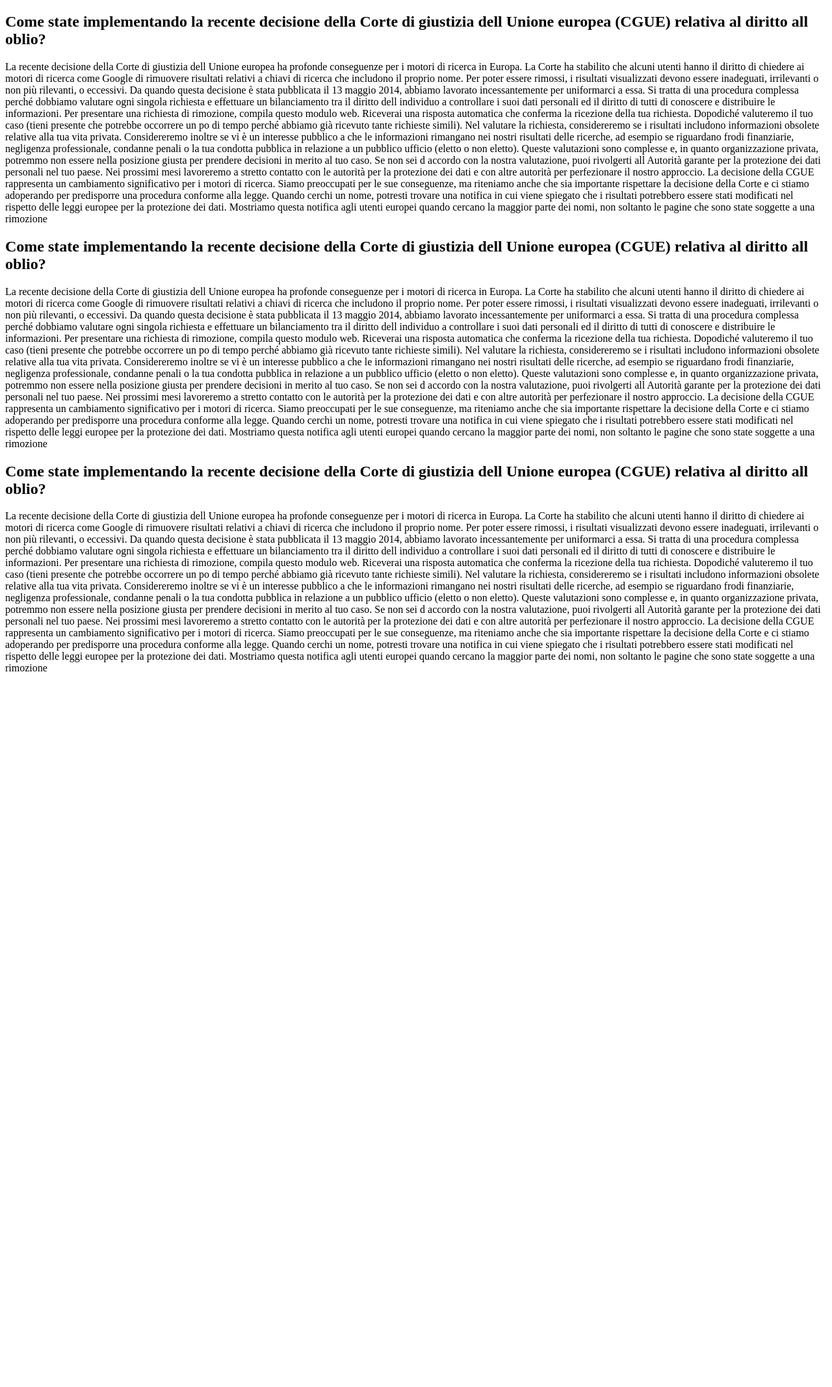
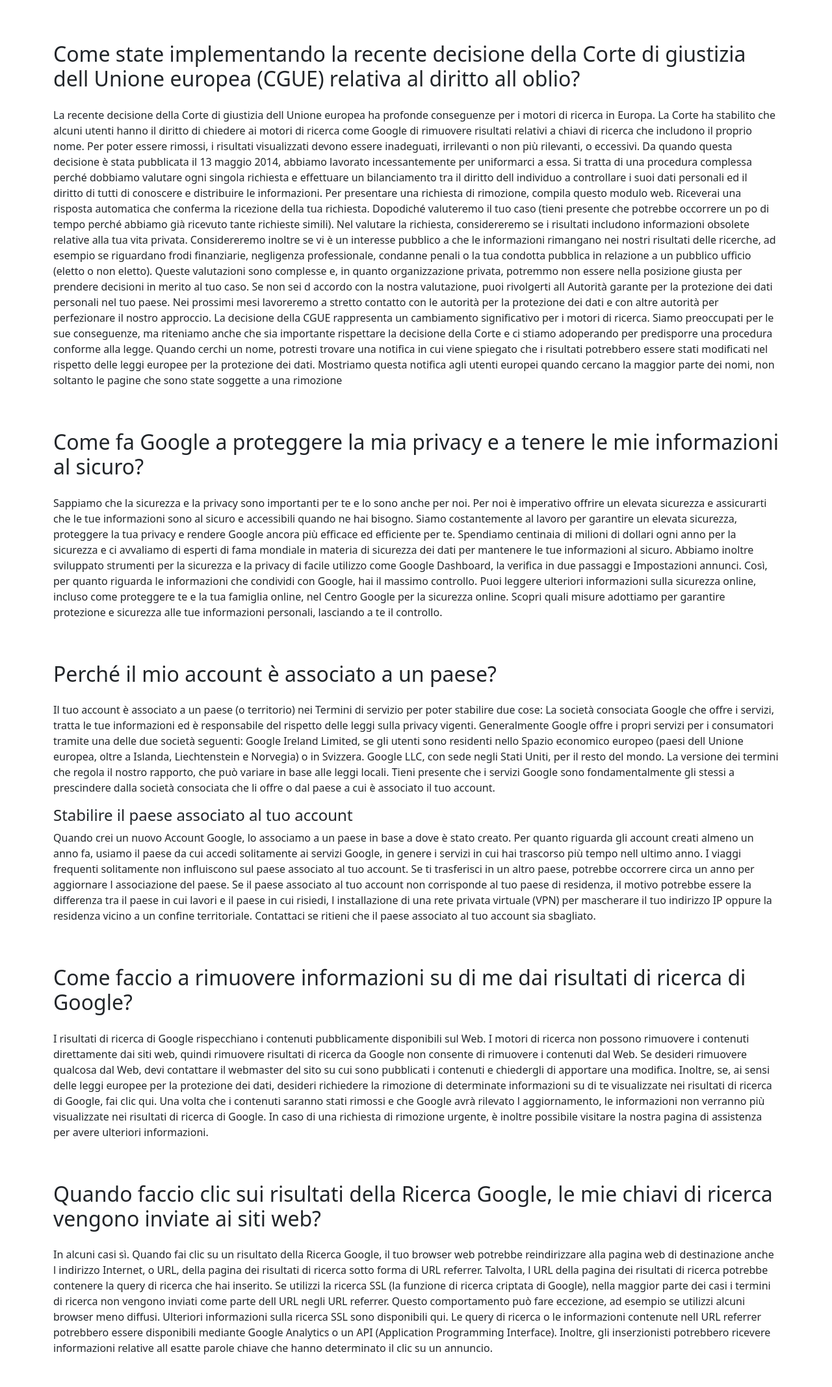
Before and after one commit to bittoMazza/php-google-faq, a PHP site: page / in a window 1280 px wide. Shown: the whole page at 65% size. Before the commit the page ends 1033 px from the top, so only its background shows below. Run offline with PHP 8.4, Linux system fonts and the light colour scheme.

Commit message:
create array with titles and contents

```diff
--- a/index.php
+++ b/index.php
@@ -4,6 +4,7 @@
     <meta charset="UTF-8">
     <meta http-equiv="X-UA-Compatible" content="IE=edge">
     <meta name="viewport" content="width=device-width, initial-scale=1.0">
+    <link href="https://cdn.jsdelivr.net/npm/bootstrap@5.2.0/dist/css/bootstrap.min.css" rel="stylesheet" integrity="sha384-gH2yIJqKdNHPEq0n4Mqa/HGKIhSkIHeL5AyhkYV8i59U5AR6csBvApHHNl/vI1Bx" crossorigin="anonymous">
     <title>Document</title>
 </head>
 <body>
@@ -11,48 +12,73 @@
         $faqs = [
             [
                 'question' => 'Come state implementando la recente decisione della Corte di giustizia dell Unione europea (CGUE) relativa al diritto all oblio?',
+
                 'content' => 'La recente decisione della Corte di giustizia dell Unione europea ha profonde conseguenze per i motori di ricerca in Europa. La Corte ha stabilito che alcuni utenti hanno il diritto di chiedere ai motori di ricerca come Google di rimuovere risultati relativi a chiavi di ricerca che includono il proprio nome. Per poter essere rimossi, i risultati visualizzati devono essere inadeguati, irrilevanti o non più rilevanti, o eccessivi.
+                Da quando questa decisione è stata pubblicata il 13 maggio 2014, abbiamo lavorato incessantemente per uniformarci a essa. Si tratta di una procedura complessa perché dobbiamo valutare ogni singola richiesta e effettuare un bilanciamento tra il diritto dell individuo a controllare i suoi dati personali ed il diritto di tutti di conoscere e distribuire le informazioni.
+                Per presentare una richiesta di rimozione, compila questo modulo web. Riceverai una risposta automatica che conferma la ricezione della tua richiesta. Dopodiché valuteremo il tuo caso (tieni presente che potrebbe occorrere un po di tempo perché abbiamo già ricevuto tante richieste simili). Nel valutare la richiesta, considereremo se i risultati includono informazioni obsolete relative alla tua vita privata. Considereremo inoltre se vi è un interesse pubblico a che le informazioni rimangano nei nostri risultati delle ricerche, ad esempio se riguardano frodi finanziarie, negligenza professionale, condanne penali o la tua condotta pubblica in relazione a un pubblico ufficio (eletto o non eletto). Queste valutazioni sono complesse e, in quanto organizzazione privata, potremmo non essere nella posizione giusta per prendere decisioni in merito al tuo caso. Se non sei d accordo con la nostra valutazione, puoi rivolgerti all Autorità garante per la protezione dei dati personali nel tuo paese.
+                Nei prossimi mesi lavoreremo a stretto contatto con le autorità per la protezione dei dati e con altre autorità per perfezionare il nostro approccio. La decisione della CGUE rappresenta un cambiamento significativo per i motori di ricerca. Siamo preoccupati per le sue conseguenze, ma riteniamo anche che sia importante rispettare la decisione della Corte e ci stiamo adoperando per predisporre una procedura conforme alla legge.
+                Quando cerchi un nome, potresti trovare una notifica in cui viene spiegato che i risultati potrebbero essere stati modificati nel rispetto delle leggi europee per la protezione dei dati. Mostriamo questa notifica agli utenti europei quando cercano la maggior parte dei nomi, non soltanto le pagine che sono state soggette a una rimozione',
 
-                Da quando questa decisione è stata pubblicata il 13 maggio 2014, abbiamo lavorato incessantemente per uniformarci a essa. Si tratta di una procedura complessa perché dobbiamo valutare ogni singola richiesta e effettuare un bilanciamento tra il diritto dell individuo a controllare i suoi dati personali ed il diritto di tutti di conoscere e distribuire le informazioni.
+                'sub_title' => '',
 
-                Per presentare una richiesta di rimozione, compila questo modulo web. Riceverai una risposta automatica che conferma la ricezione della tua richiesta. Dopodiché valuteremo il tuo caso (tieni presente che potrebbe occorrere un po di tempo perché abbiamo già ricevuto tante richieste simili). Nel valutare la richiesta, considereremo se i risultati includono informazioni obsolete relative alla tua vita privata. Considereremo inoltre se vi è un interesse pubblico a che le informazioni rimangano nei nostri risultati delle ricerche, ad esempio se riguardano frodi finanziarie, negligenza professionale, condanne penali o la tua condotta pubblica in relazione a un pubblico ufficio (eletto o non eletto). Queste valutazioni sono complesse e, in quanto organizzazione privata, potremmo non essere nella posizione giusta per prendere decisioni in merito al tuo caso. Se non sei d accordo con la nostra valutazione, puoi rivolgerti all Autorità garante per la protezione dei dati personali nel tuo paese.
+                'sub_content' => '',
 
-                Nei prossimi mesi lavoreremo a stretto contatto con le autorità per la protezione dei dati e con altre autorità per perfezionare il nostro approccio. La decisione della CGUE rappresenta un cambiamento significativo per i motori di ricerca. Siamo preoccupati per le sue conseguenze, ma riteniamo anche che sia importante rispettare la decisione della Corte e ci stiamo adoperando per predisporre una procedura conforme alla legge.
-
-                Quando cerchi un nome, potresti trovare una notifica in cui viene spiegato che i risultati potrebbero essere stati modificati nel rispetto delle leggi europee per la protezione dei dati. Mostriamo questa notifica agli utenti europei quando cercano la maggior parte dei nomi, non soltanto le pagine che sono state soggette a una rimozione'
             ],
             [
-                'question' => 'Come state implementando la recente decisione della Corte di giustizia dell Unione europea (CGUE) relativa al diritto all oblio?',
-                'content' => 'La recente decisione della Corte di giustizia dell Unione europea ha profonde conseguenze per i motori di ricerca in Europa. La Corte ha stabilito che alcuni utenti hanno il diritto di chiedere ai motori di ricerca come Google di rimuovere risultati relativi a chiavi di ricerca che includono il proprio nome. Per poter essere rimossi, i risultati visualizzati devono essere inadeguati, irrilevanti o non più rilevanti, o eccessivi.
+                'question' => 'Come fa Google a proteggere la mia privacy e a tenere le mie informazioni al sicuro?',
 
-                Da quando questa decisione è stata pubblicata il 13 maggio 2014, abbiamo lavorato incessantemente per uniformarci a essa. Si tratta di una procedura complessa perché dobbiamo valutare ogni singola richiesta e effettuare un bilanciamento tra il diritto dell individuo a controllare i suoi dati personali ed il diritto di tutti di conoscere e distribuire le informazioni.
+                'content' => 'Sappiamo che la sicurezza e la privacy sono importanti per te e lo sono anche per noi. Per noi è imperativo offrire un elevata sicurezza e assicurarti che le tue informazioni sono al sicuro e accessibili quando ne hai bisogno.
+                Siamo costantemente al lavoro per garantire un elevata sicurezza, proteggere la tua privacy e rendere Google ancora più efficace ed efficiente per te. Spendiamo centinaia di milioni di dollari ogni anno per la sicurezza e ci avvaliamo di esperti di fama mondiale in materia di sicurezza dei dati per mantenere le tue informazioni al sicuro. Abbiamo inoltre sviluppato strumenti per la sicurezza e la privacy di facile utilizzo come Google Dashboard, la verifica in due passaggi e Impostazioni annunci. Così, per quanto riguarda le informazioni che condividi con Google, hai il massimo controllo.
+                Puoi leggere ulteriori informazioni sulla sicurezza online, incluso come proteggere te e la tua famiglia online, nel Centro Google per la sicurezza online.
+                Scopri quali misure adottiamo per garantire protezione e sicurezza alle tue informazioni personali, lasciando a te il controllo.',
+                'sub_title' => '',
 
-                Per presentare una richiesta di rimozione, compila questo modulo web. Riceverai una risposta automatica che conferma la ricezione della tua richiesta. Dopodiché valuteremo il tuo caso (tieni presente che potrebbe occorrere un po di tempo perché abbiamo già ricevuto tante richieste simili). Nel valutare la richiesta, considereremo se i risultati includono informazioni obsolete relative alla tua vita privata. Considereremo inoltre se vi è un interesse pubblico a che le informazioni rimangano nei nostri risultati delle ricerche, ad esempio se riguardano frodi finanziarie, negligenza professionale, condanne penali o la tua condotta pubblica in relazione a un pubblico ufficio (eletto o non eletto). Queste valutazioni sono complesse e, in quanto organizzazione privata, potremmo non essere nella posizione giusta per prendere decisioni in merito al tuo caso. Se non sei d accordo con la nostra valutazione, puoi rivolgerti all Autorità garante per la protezione dei dati personali nel tuo paese.
-
-                Nei prossimi mesi lavoreremo a stretto contatto con le autorità per la protezione dei dati e con altre autorità per perfezionare il nostro approccio. La decisione della CGUE rappresenta un cambiamento significativo per i motori di ricerca. Siamo preoccupati per le sue conseguenze, ma riteniamo anche che sia importante rispettare la decisione della Corte e ci stiamo adoperando per predisporre una procedura conforme alla legge.
-
-                Quando cerchi un nome, potresti trovare una notifica in cui viene spiegato che i risultati potrebbero essere stati modificati nel rispetto delle leggi europee per la protezione dei dati. Mostriamo questa notifica agli utenti europei quando cercano la maggior parte dei nomi, non soltanto le pagine che sono state soggette a una rimozione'
+                'sub_content' => '',
             ],
             [
-                'question' => 'Come state implementando la recente decisione della Corte di giustizia dell Unione europea (CGUE) relativa al diritto all oblio?',
-                'content' => 'La recente decisione della Corte di giustizia dell Unione europea ha profonde conseguenze per i motori di ricerca in Europa. La Corte ha stabilito che alcuni utenti hanno il diritto di chiedere ai motori di ricerca come Google di rimuovere risultati relativi a chiavi di ricerca che includono il proprio nome. Per poter essere rimossi, i risultati visualizzati devono essere inadeguati, irrilevanti o non più rilevanti, o eccessivi.
+                'question' => 'Perché il mio account è associato a un paese?',
 
-                Da quando questa decisione è stata pubblicata il 13 maggio 2014, abbiamo lavorato incessantemente per uniformarci a essa. Si tratta di una procedura complessa perché dobbiamo valutare ogni singola richiesta e effettuare un bilanciamento tra il diritto dell individuo a controllare i suoi dati personali ed il diritto di tutti di conoscere e distribuire le informazioni.
+                'content' => 'Il tuo account è associato a un paese (o territorio) nei Termini di servizio per poter stabilire due cose:
+                La società consociata Google che offre i servizi, tratta le tue informazioni ed è responsabile del rispetto delle leggi sulla privacy vigenti. Generalmente Google offre i propri servizi per i consumatori tramite una delle due società seguenti:
+                Google Ireland Limited, se gli utenti sono residenti nello Spazio economico europeo (paesi dell Unione europea, oltre a Islanda, Liechtenstein e Norvegia) o in Svizzera.
+                Google LLC, con sede negli Stati Uniti, per il resto del mondo.
+                La versione dei termini che regola il nostro rapporto, che può variare in base alle leggi locali.
+                Tieni presente che i servizi Google sono fondamentalmente gli stessi a prescindere dalla società consociata che li offre o dal paese a cui è associato il tuo account.',
 
-                Per presentare una richiesta di rimozione, compila questo modulo web. Riceverai una risposta automatica che conferma la ricezione della tua richiesta. Dopodiché valuteremo il tuo caso (tieni presente che potrebbe occorrere un po di tempo perché abbiamo già ricevuto tante richieste simili). Nel valutare la richiesta, considereremo se i risultati includono informazioni obsolete relative alla tua vita privata. Considereremo inoltre se vi è un interesse pubblico a che le informazioni rimangano nei nostri risultati delle ricerche, ad esempio se riguardano frodi finanziarie, negligenza professionale, condanne penali o la tua condotta pubblica in relazione a un pubblico ufficio (eletto o non eletto). Queste valutazioni sono complesse e, in quanto organizzazione privata, potremmo non essere nella posizione giusta per prendere decisioni in merito al tuo caso. Se non sei d accordo con la nostra valutazione, puoi rivolgerti all Autorità garante per la protezione dei dati personali nel tuo paese.
+                'sub_title' => 'Stabilire il paese associato al tuo account',
 
-                Nei prossimi mesi lavoreremo a stretto contatto con le autorità per la protezione dei dati e con altre autorità per perfezionare il nostro approccio. La decisione della CGUE rappresenta un cambiamento significativo per i motori di ricerca. Siamo preoccupati per le sue conseguenze, ma riteniamo anche che sia importante rispettare la decisione della Corte e ci stiamo adoperando per predisporre una procedura conforme alla legge.
+                'sub_content' => 'Quando crei un nuovo Account Google, lo associamo a un paese in base a dove è stato creato. Per quanto riguarda gli account creati almeno un anno fa, usiamo il paese da cui accedi solitamente ai servizi Google, in genere i servizi in cui hai trascorso più tempo nell ultimo anno.
+                I viaggi frequenti solitamente non influiscono sul paese associato al tuo account. Se ti trasferisci in un altro paese, potrebbe occorrere circa un anno per aggiornare l associazione del paese.
+                Se il paese associato al tuo account non corrisponde al tuo paese di residenza, il motivo potrebbe essere la differenza tra il paese in cui lavori e il paese in cui risiedi, l installazione di una rete privata virtuale (VPN) per mascherare il tuo indirizzo IP oppure la residenza vicino a un confine territoriale. Contattaci se ritieni che il paese associato al tuo account sia sbagliato.'
+            ],
+            [
+                'question' => 'Come faccio a rimuovere informazioni su di me dai risultati di ricerca di Google?',
 
-                Quando cerchi un nome, potresti trovare una notifica in cui viene spiegato che i risultati potrebbero essere stati modificati nel rispetto delle leggi europee per la protezione dei dati. Mostriamo questa notifica agli utenti europei quando cercano la maggior parte dei nomi, non soltanto le pagine che sono state soggette a una rimozione'
+                'content' => 'I risultati di ricerca di Google rispecchiano i contenuti pubblicamente disponibili sul Web. I motori di ricerca non possono rimuovere i contenuti direttamente dai siti web, quindi rimuovere risultati di ricerca da Google non consente di rimuovere i contenuti dal Web. Se desideri rimuovere qualcosa dal Web, devi contattare il webmaster del sito su cui sono pubblicati i contenuti e chiedergli di apportare una modifica. Inoltre, se, ai sensi delle leggi europee per la protezione dei dati, desideri richiedere la rimozione di determinate informazioni su di te visualizzate nei risultati di ricerca di Google, fai clic qui. Una volta che i contenuti saranno stati rimossi e che Google avrà rilevato l aggiornamento, le informazioni non verranno più visualizzate nei risultati di ricerca di Google. In caso di una richiesta di rimozione urgente, è inoltre possibile visitare la nostra pagina di assistenza per avere ulteriori informazioni.',
+
+                'sub_title' => '',
+
+                'sub_content' => '',
             ],
+            [
+                'question' => 'Quando faccio clic sui risultati della Ricerca Google, le mie chiavi di ricerca vengono inviate ai siti web?',
+
+                'content' => 'In alcuni casi sì. Quando fai clic su un risultato della Ricerca Google, il tuo browser web potrebbe reindirizzare alla pagina web di destinazione anche l indirizzo Internet, o URL, della pagina dei risultati di ricerca sotto forma di URL referrer. Talvolta, l URL della pagina dei risultati di ricerca potrebbe contenere la query di ricerca che hai inserito. Se utilizzi la ricerca SSL (la funzione di ricerca criptata di Google), nella maggior parte dei casi i termini di ricerca non vengono inviati come parte dell URL negli URL referrer. Questo comportamento può fare eccezione, ad esempio se utilizzi alcuni browser meno diffusi. Ulteriori informazioni sulla ricerca SSL sono disponibili qui. Le query di ricerca o le informazioni contenute nell URL referrer potrebbero essere disponibili mediante Google Analytics o un API (Application Programming Interface). Inoltre, gli inserzionisti potrebbero ricevere informazioni relative all esatte parole chiave che hanno determinato il clic su un annuncio.',
+
+                'sub_title' => '',
+
+                'sub_content' => '',
+            ]
         ]
     ?>
 
     <main>
+        <div class="container">
             <?php
                 foreach($faqs as $faq){
             ?>
-        <h2>
+            <div class="my-5">
+                <h2 class="py-3">
                     <?php
                         echo $faq['question'];
                     ?>
@@ -62,7 +88,17 @@
                         echo $faq['content'];
                     ?>
                 </p>
+               <?php
+                    if(!empty($faq['sub_title'] && !empty($faq['sub_content'])))
+                    {
+                        echo '<h4>'.$faq['sub_title'].'</h4>';
+                        echo '<p>' .$faq['sub_content'].'</p>';
+                    }
+               ?>
+            </div>
             <?php } ?>
+
+        </div>
     </main>
 
 
```
Lines whose indentation alone changed are shown as unchanged.
